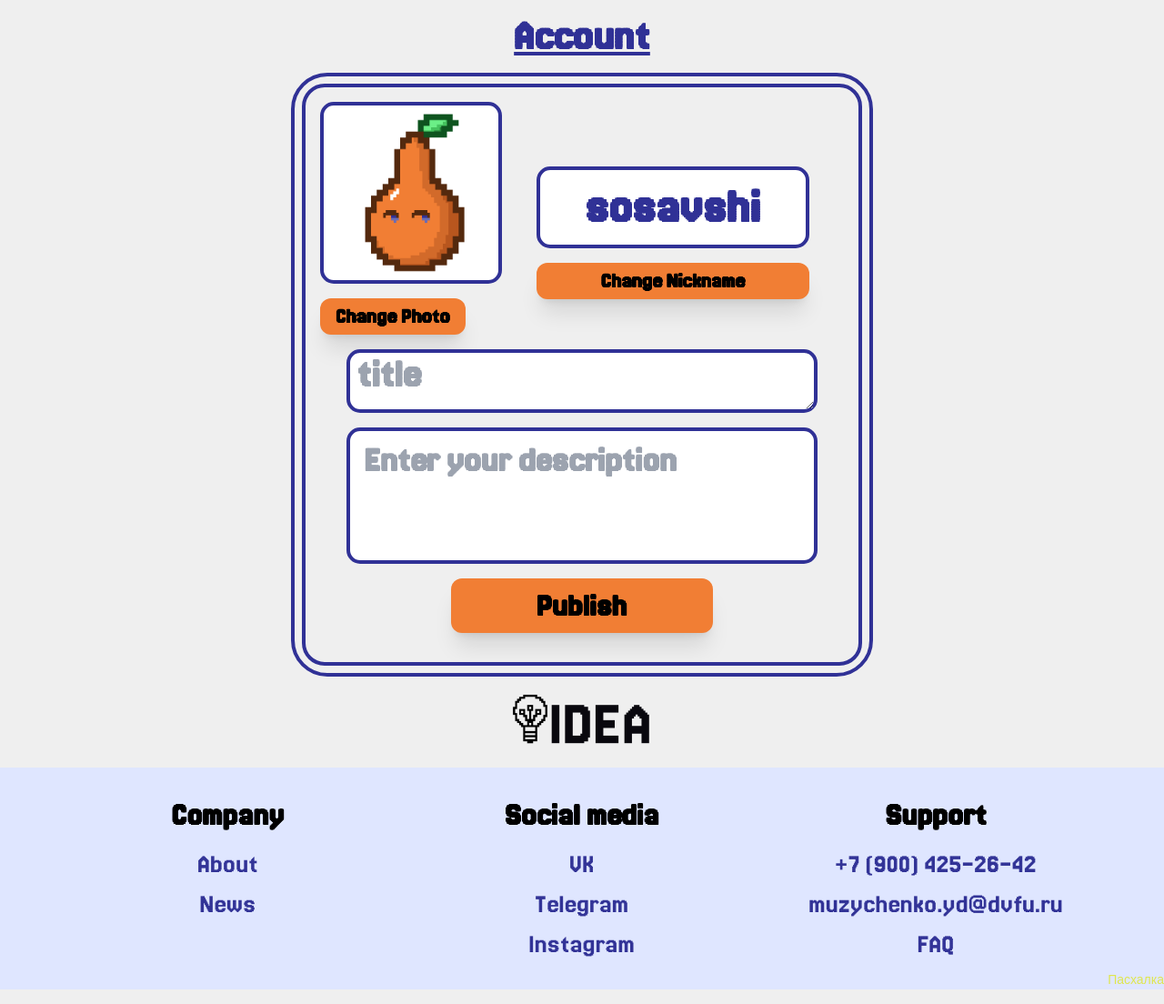
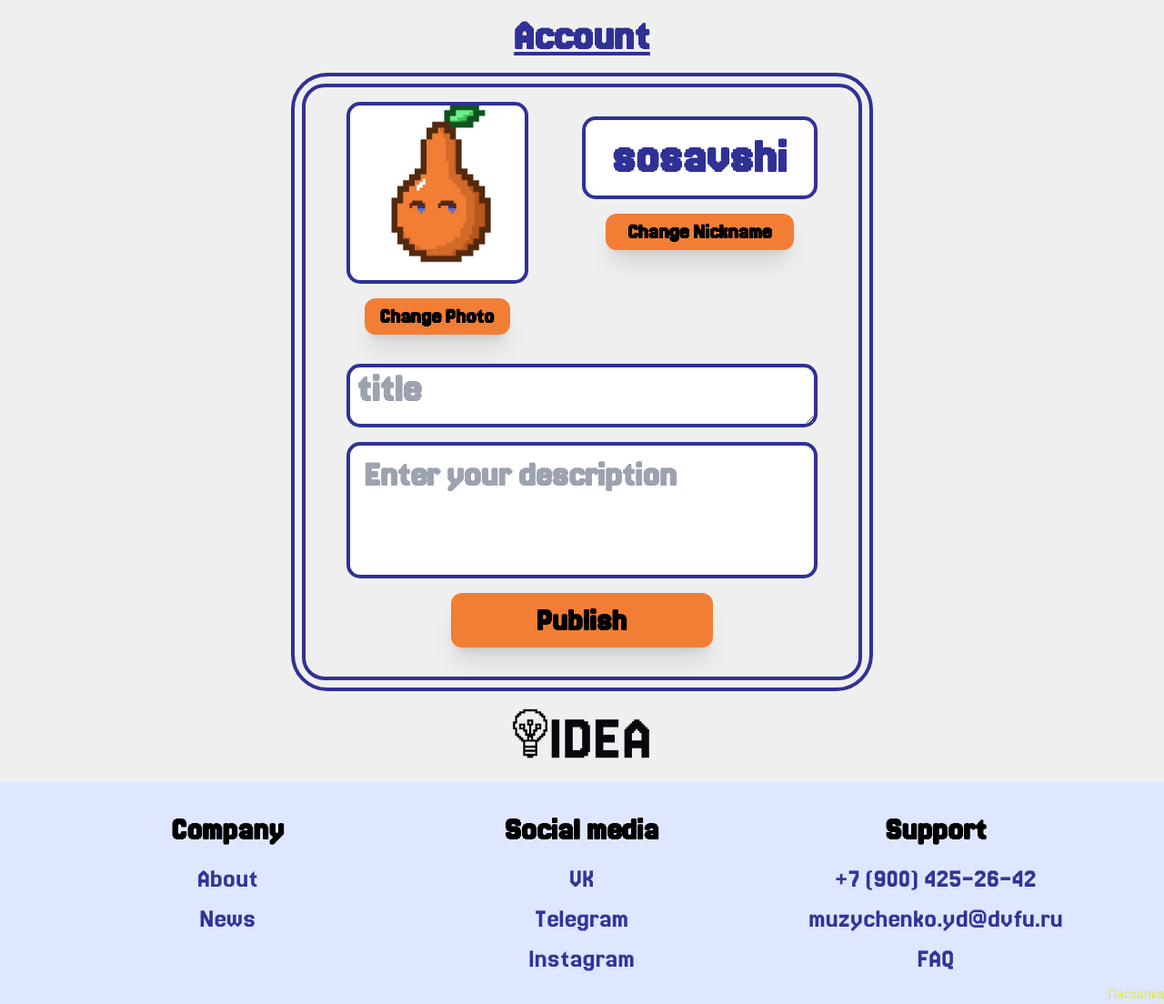
Before and after one commit to shxlny/IDEA, a Django app: page /account/ in a window 1280 px wide. Shown: the part 120-1224 px from the top of the page at 91% size. Run offline with Django 5.2, Linux system fonts and the light colour scheme; a user stored in the database is signed in; data comes from the database, SQL or seed files in the repository; both versions use the stored data as it was after the commit; style sheets or scripts are compiled from the project's sources; some libraries are stand-ins or nearby versions.

Commit message:
acc adapt

```diff
--- a/fefu/crowdapp/templates/account.html
+++ b/fefu/crowdapp/templates/account.html
@@ -1,5 +1,5 @@
 {% load static %}
-<html lang="en">
+<html lang="en" >
 <head>
     <meta charset="UTF-8">
     <meta name="viewport" content="width=device-width, initial-scale=1.0">
@@ -8,7 +8,7 @@
     <link rel="stylesheet" href="{% static 'css/index.css' %}">
     <script src="{% static 'js/account.js' %}"></script>
 </head>
-<body class="h-auto bg-[#EFEFEF]">
+<body class="h-fit bg-[#EFEFEF]">
     <div class="h-auto bg-[#EFEFEF]">
          <header class="h-[15vh] w-full bg-[#EFEFEF] p-4">
             <div class="relative h-full flex lg:justify-center items-center space-x-10">
@@ -51,39 +51,46 @@
 
         <main class="flex justify-center w-full h-auto">
             <div class="w-[80%] xl:w-[50%] h-[90%] border-4 rounded-[30px] xl:rounded-[40px] border-[#303196] flex justify-center items-center p-2  ">
-                <div class="w-full h-full border-4 rounded-[25px] border-[#303196] justify-center relative p-4">
+                <div class="w-full h-full border-4 rounded-[25px] border-[#303196] flex flex-col justify-center items-center relative p-4">
                     <!-- Блок профиля -->
-                    <div class="w-full h-auto flex justify-center">
-                        <form method="POST" enctype="multipart/form-data">
+                    <div class="w-[90%] h-auto sm:grid grid-cols-2 ">
+                        <form method="POST" enctype="multipart/form-data" class="w-full sm:w-fit flex flex-col justify-center items-center sm:items-start">
                             {% csrf_token %}
-                            <div class="w-[150px] h-[150px] md:w-[200px] md:h-[200px] bg-white border-4 rounded-[15px] border-[#303196] overflow-hidden">
+                            <div class="w-[150px] h-[150px] flex justify-center items-center md:w-[200px] md:h-[200px] bg-white border-4 rounded-[15px] border-[#303196] overflow-hidden">
                                 {% if user.profile.avatar %}
                                     <img src="{{ user.profile.avatar.url }}" alt="Current Avatar">
                                 {% else %}
                                     <img src="/media/avatars/default.png" alt="Default Avatar">
                                 {% endif %}
                             </div>
-                            <form id="photoForm" method="POST" enctype="multipart/form-data">
+                            <form id="photoForm" method="POST" enctype="multipart/form-data" >
                                 {% csrf_token %}
                                 <input id="avatarInput" type="file" name="avatar" class="hidden" onchange="this.form.submit();">
+                                <div class="w-full flex justify-center">
                                     <button type="button" id="changePhotoButton"
                                         class="mt-4 w-[80%] h-[40px] bg-[#F17E34] rounded-xl shadow-xl font-bold text-black text-xl md:text-2xl"
                                         onclick="document.getElementById('avatarInput').click();">
                                         Change Photo
                                     </button>
+                                </div>
                             </form>
                             <!-- Форма изменения никнейма -->
-                            <div class="w-full pt-4 flex flex-col justify-center items-center">
-                                <input type="text" name="nickname" class="text-[30px] md:text-[55px] font-bold text-[#303196] text-center w-[300px] outline-none bg-white border-4 rounded-[15px] border-[#303196]" value="{{ form.nickname.value|default:user.username }}">
+                            <div class="w-full pt-4  justify-center">
+                                <div class="w-full flex justify-center">
+                                    <input type="text" name="nickname" class="w-full h-fit text-[30px] md:text-[55px] font-bold text-[#303196] text-center w-[300px] outline-none bg-white border-4 rounded-[15px] border-[#303196]" value="{{ form.nickname.value|default:user.username }}">
+                                </div>
+                                <div class="w-full flex justify-center">
                                     <button type="submit" class="mt-4 w-[80%] h-[40px] bg-[#F17E34] rounded-xl shadow-xl font-bold text-black text-xl md:text-2xl">
                                         Change Nickname
                                     </button>
+                                </div>
+
                             </div>
                         </form>
                     </div>
 
                     <!-- Блок для добавления идей -->
-                    <form method="POST" action="{% url 'add_idea' %}" class="w-full">
+                    <form method="POST" action="{% url 'add_idea' %}" class="w-full pt-4">
                         {% csrf_token %}
                         <div class="w-full flex justify-center">
                             <textarea class="h-[70px] w-[90%] border-4 rounded-[15px] border-[#303196] font-bold pl-2 pt-2 text-2xl xl:text-[45px]"
```
Also changed, not shown: fefu/db.sqlite3. Lines whose indentation alone changed are shown as unchanged.
